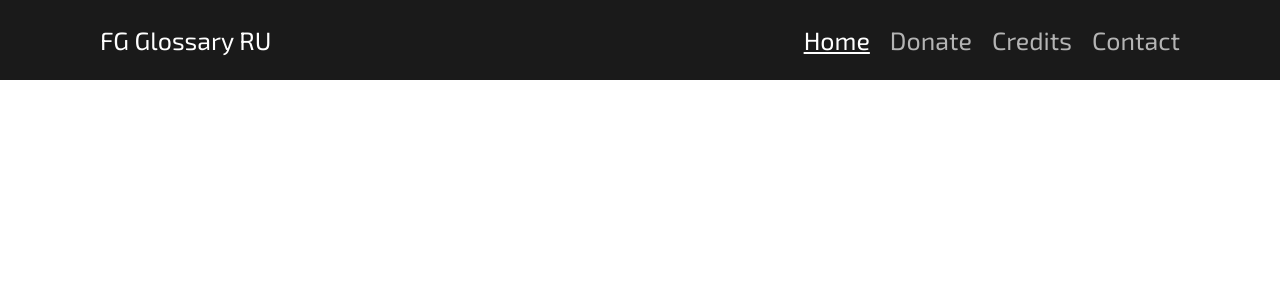
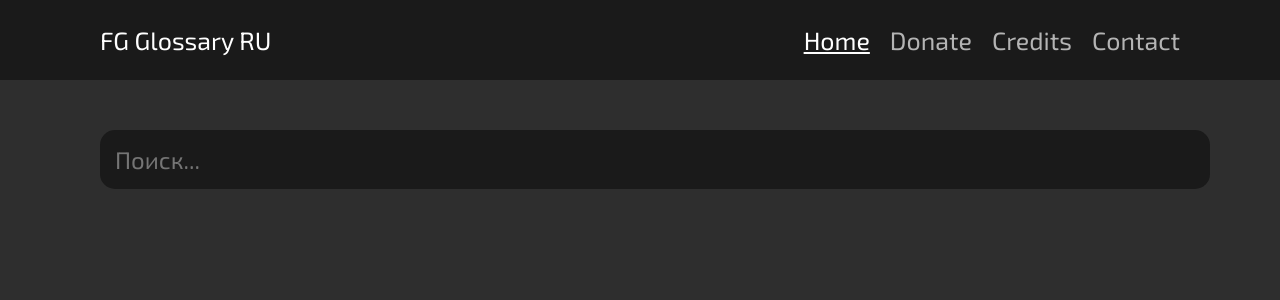
Before and after one commit to Bebravee/fg_glossary, a Next.js app: page / in a window 1280 px wide. Shown: the top 300 px of the page. Built offline with nearby package versions, Linux system fonts and the light colour scheme.

Commit message:
add search component

```diff
--- a/src/app/components/header/header.scss
+++ b/src/app/components/header/header.scss
@@ -2,7 +2,7 @@
 
 .Header {
   padding: 25px 0;
-  background-color: #1a1a1a;
+  background-color: $bg-alt-color;
 
   // ===== Header-content =====
   .Header-content {
@@ -97,7 +97,7 @@
 
   * {
     padding: 15px 0 15px 15px;
-    border-bottom: 1px solid #fff;
+    border-bottom: 1px solid $font-color;
   }
 
   .menu-mobile-active {
--- a/src/app/components/search/search.scss
+++ b/src/app/components/search/search.scss
@@ -0,0 +1,15 @@
+@use "../../main.scss" as *;
+
+.Search {
+  input {
+    border: none;
+    width: 100%;
+    border-radius: 15px;
+    padding: 15px;
+
+    background-color: $bg-alt-color;
+    outline: none;
+
+    font-size: 24px;
+  }
+}
--- a/src/app/components/search/search.tsx
+++ b/src/app/components/search/search.tsx
@@ -1,7 +1,21 @@
-import "./Search.scss";
+import "./search.scss";
 
-const Search = () => {
-  return <div className="Search"></div>;
+interface SearchProps {
+  value: string;
+  onChange: (value: string) => void;
+}
+
+const Search = ({ value, onChange }: SearchProps) => {
+  return (
+    <div className="Search">
+      <input
+        type="text"
+        value={value}
+        onChange={(e) => onChange(e.target.value)}
+        placeholder="Поиск..."
+      />
+    </div>
+  );
 };
 
 export default Search;
--- /dev/null
+++ b/src/app/homePage.scss
@@ -0,0 +1,10 @@
+.HomePage {
+  display: flex;
+  flex-direction: column;
+
+  gap: 50px;
+
+  @media (max-width: 850px) {
+    gap: 25px;
+  }
+}
--- a/src/app/layout.tsx
+++ b/src/app/layout.tsx
@@ -23,9 +23,9 @@ export default function RootLayout({
   return (
     <html lang="en" className={exo_2.variable}>
       <body>
-        <div>
+        <div className="layout">
           <Header />
-          <main>{children}</main>
+          <main className="container">{children}</main>
         </div>
       </body>
     </html>
--- a/src/app/main.scss
+++ b/src/app/main.scss
@@ -1,9 +1,12 @@
 $font-color: #fff;
 $font-color-alt: #b4b4b4;
+$bg-main-color: #2e2e2e;
+$bg-alt-color: #1a1a1a;
 
 body {
   padding: 0;
   margin: 0;
+  background-color: $bg-main-color;
 
   * {
     font-family: var(--font-exo-2), sans-serif;
@@ -21,4 +24,19 @@ body {
 
 .container {
   padding: 0 100px;
+
+  @media (max-width: 850px) {
+    padding: 0 50px;
+  }
 }
+
+.layout {
+  display: flex;
+  flex-direction: column;
+
+  gap: 50px;
+
+  @media (max-width: 850px) {
+    gap: 25px;
+  }
+}
--- a/src/app/page.tsx
+++ b/src/app/page.tsx
@@ -1,7 +1,19 @@
-import Header from "./components/header/header";
+"use client";
+
+import { useState } from "react";
+import "./homePage.scss";
+
+import Search from "./components/search/search";
 
 const HomePage = () => {
-  return <div></div>;
+  const [searchInput, setSearchInput] = useState<string>("");
+
+  return (
+    <div className="HomePage">
+      <Search value={searchInput} onChange={setSearchInput} />
+      {searchInput}
+    </div>
+  );
 };
 
 export default HomePage;
```
